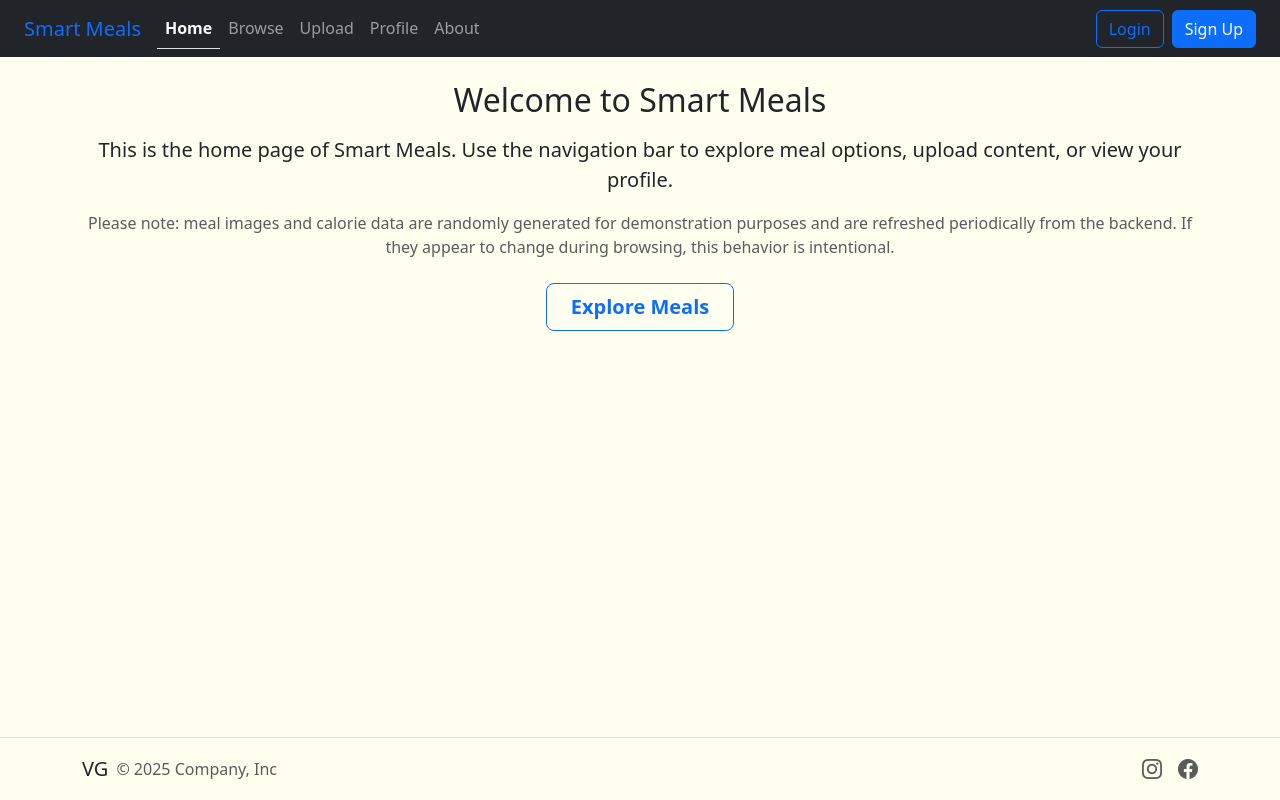
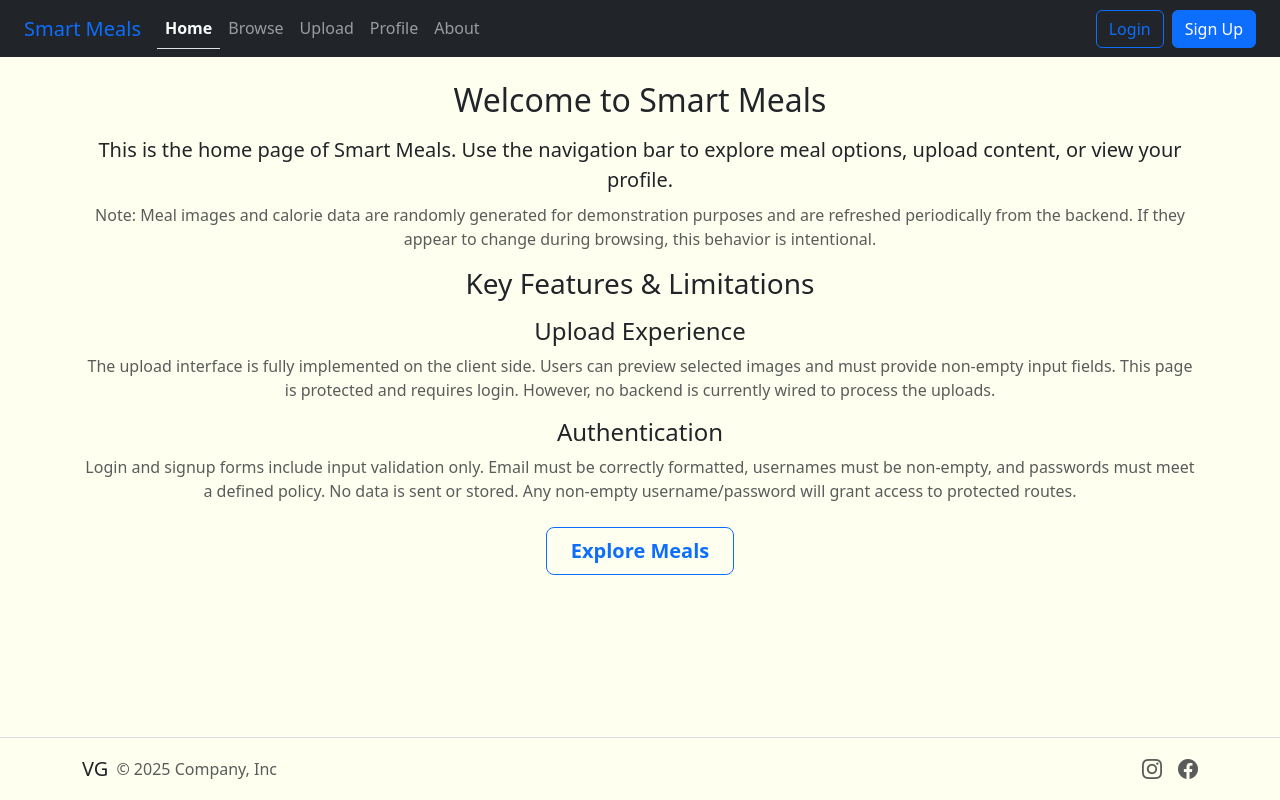
Before and after one commit to Venkat-Gorla/smartmeal-serverless, a React (Vite) app in the folder react-client/: page / in a window 1280 px wide. Built offline with nearby package versions, Linux system fonts and the light colour scheme.

Commit message:
[react client nonfunctional] Add polished Home page with key feature documentation and placeholder auth/upload info

```diff
--- a/react-client/src/pages/Home.jsx
+++ b/react-client/src/pages/Home.jsx
@@ -4,17 +4,41 @@ export default function Home() {
   return (
     <div className="text-center">
       <h2 className="mb-3">Welcome to Smart Meals</h2>
-      <p className="lead">
+      <p className="lead mb-2">
         This is the home page of Smart Meals. Use the navigation bar to explore
         meal options, upload content, or view your profile.
       </p>
       <p className="text-muted">
-        Please note: meal images and calorie data are randomly generated for
+        Note: Meal images and calorie data are randomly generated for
         demonstration purposes and are refreshed periodically from the backend.
         If they appear to change during browsing, this behavior is intentional.
       </p>
 
-      <div className="mt-4 fade-in">
+      <section className="mt-6 text-left max-w-xl mx-auto">
+        <h3 className="mb-3">Key Features & Limitations</h3>
+
+        <div className="">
+          <h4 className="">Upload Experience</h4>
+          <p className="text-muted">
+            The upload interface is fully implemented on the client side. Users
+            can preview selected images and must provide non-empty input fields.
+            This page is protected and requires login. However, no backend is
+            currently wired to process the uploads.
+          </p>
+        </div>
+
+        <div className="mb-4">
+          <h4 className="">Authentication</h4>
+          <p className="text-muted">
+            Login and signup forms include input validation only. Email must be
+            correctly formatted, usernames must be non-empty, and passwords must
+            meet a defined policy. No data is sent or stored. Any non-empty
+            username/password will grant access to protected routes.
+          </p>
+        </div>
+      </section>
+
+      <div className="mt-6 fade-in">
         <Link
           to="/browse"
           className="btn btn-outline-primary btn-lg px-4 fw-semibold"
```
